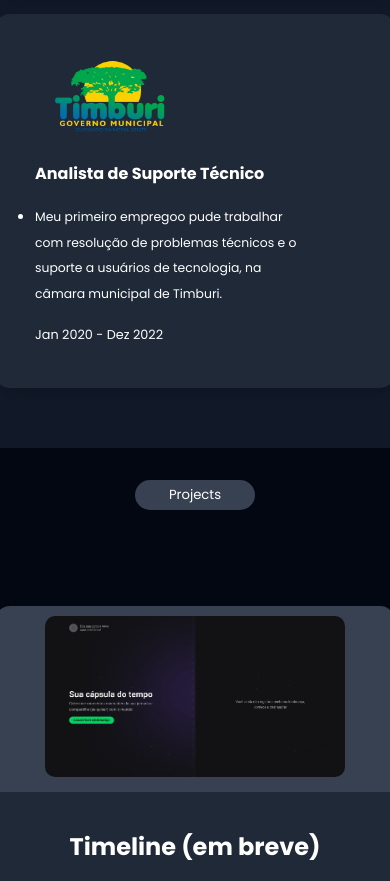
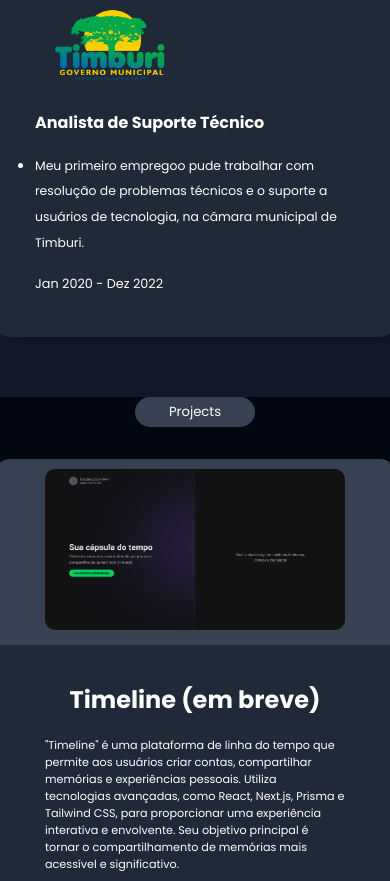
Before and after one commit to MarysolHelena/portfolio-marysol-dev, a plain HTML site: page index.html in a window 390 px wide. Shown: the part 3032-3913 px from the top of the page. Drawn offline with Linux system fonts and the light colour scheme.

Commit message:
responsivo

```diff
--- a/css/style.css
+++ b/css/style.css
@@ -616,7 +616,7 @@ main {
     font-size: 0.775rem;
     list-style-type: disc;
     margin-bottom: 1rem;
-    max-width: 270px;
+    width: 330px;
     font-family: Poppins;
   }
 
@@ -626,7 +626,7 @@ main {
     margin-left: 0px;
     margin-bottom: 1rem;
     margin-top: 1rem;
-    width: 400px;
+    width: 330px;
   }
 
   .list-experience {
@@ -672,6 +672,7 @@ main {
     border-radius: 15px;
     margin-bottom: 0rem;
     flex-direction: column;
+    margin-bottom: 5rem;
   }
 
   .img-project {
--- a/index.html
+++ b/index.html
@@ -233,7 +233,7 @@
           </div>
         </div>
 
-        <!-- <div class="card-work-project">
+        <div class="card-work-project">
           <div class="card-left-img">
             <div class="img-project">
               <a
@@ -305,7 +305,7 @@
               </div>
             </div>
           </div>
-        </div> -->
+        </div>
       </section>
     </main>
     <section class="contact">
```
